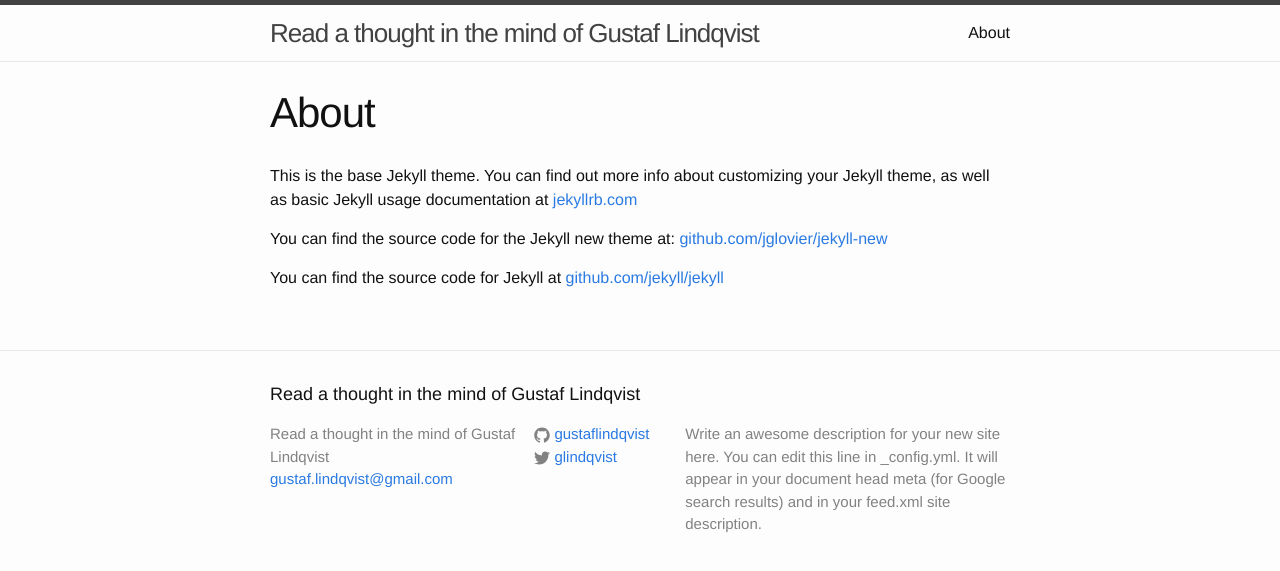
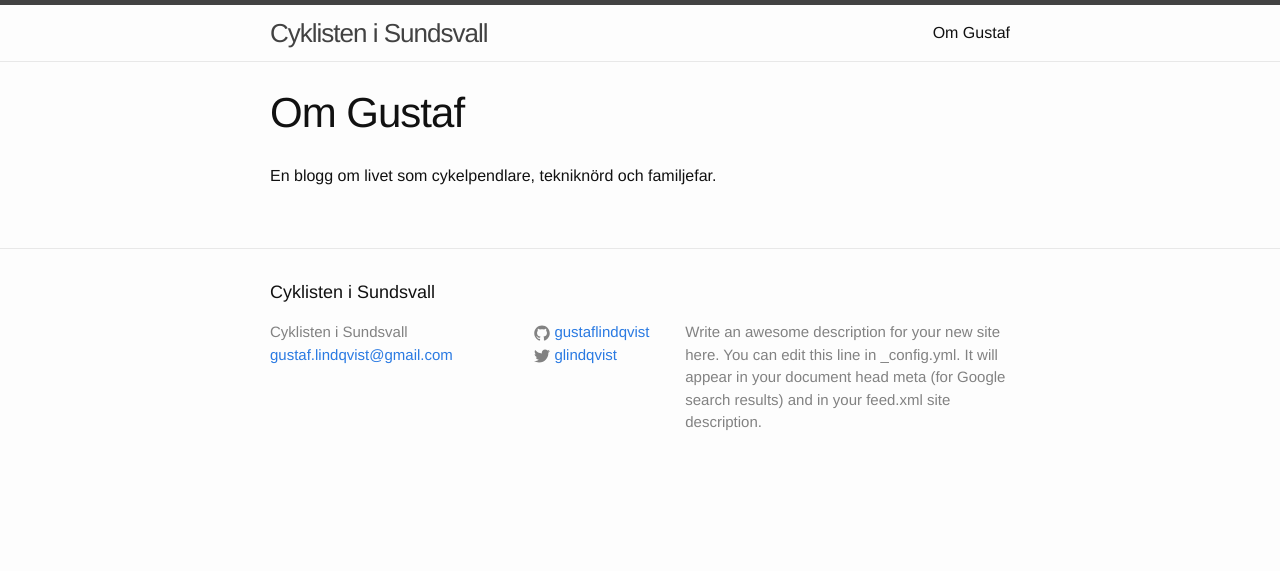
Before and after one commit to gustaflindqvist/gustaflindqvist.github.io, a Jekyll site: the page built from about.md, in a window 1280 px wide. Shown: the top 571 px of the page. Built offline with Jekyll 4.4.1, drawn with Linux system fonts in a browser that asks for light colours.

Commit message:
Change the direction of the blog

```diff
--- a/_config.yml
+++ b/_config.yml
@@ -1,5 +1,5 @@
 # Site settings
-title: Read a thought in the mind of Gustaf Lindqvist
+title: Cyklisten i Sundsvall
 email: gustaf.lindqvist@gmail.com
 description: > # this means to ignore newlines until "baseurl:"
   Write an awesome description for your new site here. You can edit this
--- a/about.md
+++ b/about.md
@@ -1,11 +1,7 @@
 ---
 layout: page
-title: About
-permalink: /about/
+title: Om Gustaf
+permalink: /om-gustaf/
 ---
 
-This is the base Jekyll theme. You can find out more info about customizing your Jekyll theme, as well as basic Jekyll usage documentation at [jekyllrb.com](http://jekyllrb.com/)
-
-You can find the source code for the Jekyll new theme at: [github.com/jglovier/jekyll-new](https://github.com/jglovier/jekyll-new)
-
-You can find the source code for Jekyll at [github.com/jekyll/jekyll](https://github.com/jekyll/jekyll)
+En blogg om livet som cykelpendlare, tekniknörd och familjefar.
```
